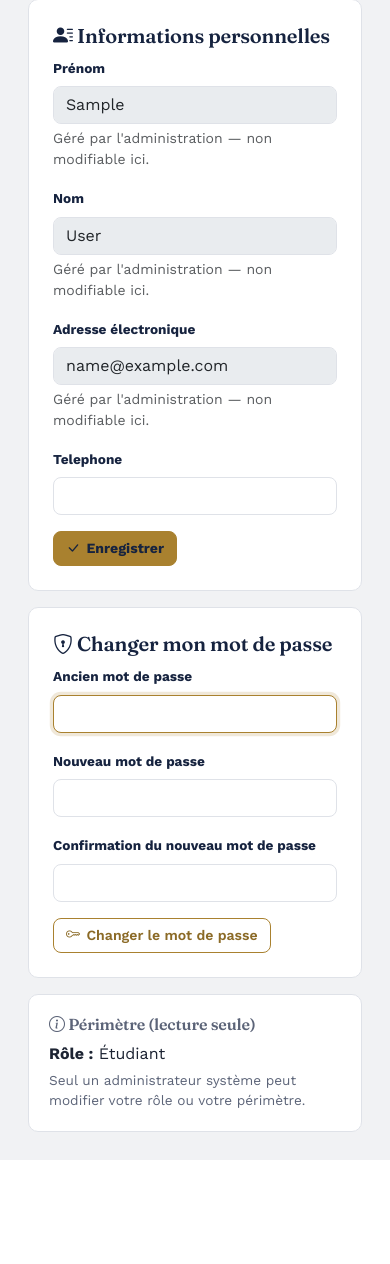
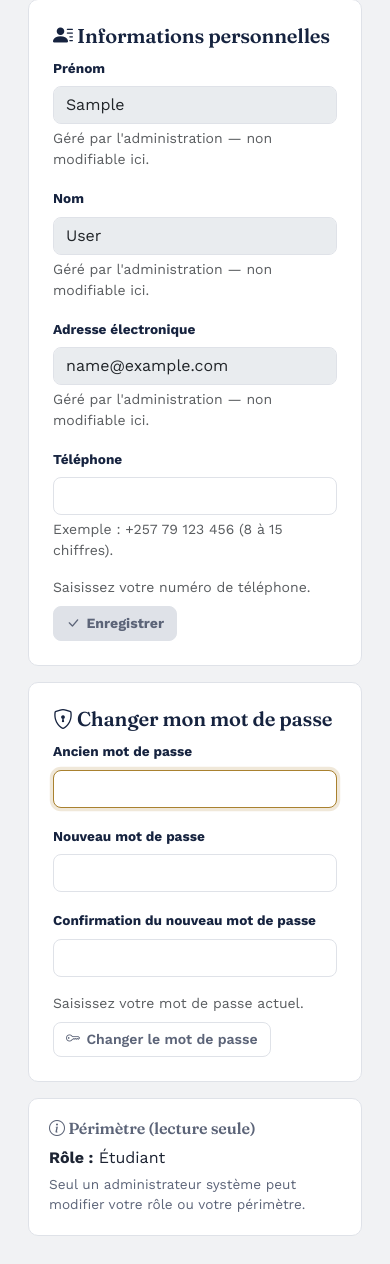
Before and after one commit to monamijer/django-academic, a Django app: page /comptes/profil/ in a window 390 px wide; the page is wider, and only the part inside the window is pictured. Shown: the part 258-1522 px from the top of that part. Before the commit the page ends 1418 px from the top of that part, so only its background shows below. Run offline with Django 5.2, Linux system fonts and the light colour scheme; the visitor is signed in with stand-in values (Sample User, id 1); data that the repository does not hold is empty; some libraries are stand-ins or nearby versions.

Commit message:
feat(profile): disable submit buttons until the form is valid
The 'Enregistrer' and 'Changer le mot de passe' buttons now stay disabled while the phone number is empty/invalid or the password change does not satisfy the rules a browser can check (current password present, new password >= 8 chars and not digits-only, confirmation present and matching), with a live one-line hint saying what is missing. Server-side validation is the source of truth: ProfilForm.telephone is now required with valider_telephone (optional leading +, digits with space/dot/hyphen separators, 8-15 digits), and the JS reads its bounds from data-* attributes emitted by the Django form so the two cannot drift on the numeric limits. The client guard is progressive enhancement only: without JavaScript the buttons stay enabled and the server rejects the same inputs. Rules only the server can evaluate (common passwords, similarity to user attributes) still produce server-side errors after the button enables.

Verified end to end in headless Chromium (41 checks): phone/password rule matrix, hint text, direct POSTs bypassing the JS guard leave the database unchanged, a valid phone saves, wrong current password and 'password' are rejected by the server, a valid password change succeeds and keeps the session, and the no-JavaScript fallback. Also fixes the 'Telephone' label (missing accent) and adds novalidate to both forms so validation errors come consistently from the server instead of native browser bubbles.

```diff
--- a/comptes/forms.py
+++ b/comptes/forms.py
@@ -1,7 +1,32 @@
+import re
+
 from django import forms
 from django.contrib.auth.forms import AuthenticationForm, PasswordChangeForm
+from django.core.exceptions import ValidationError
 
 from .models import Utilisateur
+
+# Règles partagées avec static/js/profil.js, qui les lit via des attributs data-* :
+# le navigateur ne fait que refléter ce que le serveur exige, jamais l'inverse.
+TELEPHONE_CHIFFRES_MIN = 8    # ex. 79123456 (numéro local burundais)
+TELEPHONE_CHIFFRES_MAX = 15   # plafond de la norme E.164
+MOT_DE_PASSE_LONGUEUR_MIN = 8  # doit rester égal à MinimumLengthValidator (settings.py)
+
+_FORMAT_TELEPHONE = re.compile(r"\+?[0-9][0-9 .\-]*")
+
+
+def valider_telephone(valeur):
+    """Un « + » optionnel, puis des chiffres séparés au besoin par espaces,
+    points ou tirets ; entre 8 et 15 chiffres au total."""
+    if not _FORMAT_TELEPHONE.fullmatch(valeur.strip()):
+        raise ValidationError(
+            "Chiffres, espaces, points ou tirets uniquement, avec un « + » optionnel au début."
+        )
+    nb_chiffres = len(re.sub(r"[^0-9]", "", valeur))
+    if not TELEPHONE_CHIFFRES_MIN <= nb_chiffres <= TELEPHONE_CHIFFRES_MAX:
+        raise ValidationError(
+            f"Le numéro doit contenir entre {TELEPHONE_CHIFFRES_MIN} et {TELEPHONE_CHIFFRES_MAX} chiffres."
+        )
 
 
 class ConnexionForm(AuthenticationForm):
@@ -40,11 +65,30 @@ class ProfilForm(forms.ModelForm):
             self.fields[champ].disabled = True
             self.fields[champ].help_text = "Géré par l'administration — non modifiable ici."
 
+        telephone = self.fields["telephone"]
+        telephone.required = True  # le modèle autorise le vide, pas ce formulaire
+        telephone.label = "Téléphone"
+        telephone.validators.append(valider_telephone)
+        telephone.help_text = "Exemple : +257 79 123 456 (8 à 15 chiffres)."
+        telephone.widget.attrs.update({
+            "inputmode": "tel",
+            "autocomplete": "tel",
+            "data-garde-champ": "telephone",
+            "data-min-chiffres": TELEPHONE_CHIFFRES_MIN,
+            "data-max-chiffres": TELEPHONE_CHIFFRES_MAX,
+        })
+
+
 class ChangerMotDePasseForm(PasswordChangeForm):
     def __init__(self, *args, **kwargs):
         super().__init__(*args, **kwargs)
         for field in self.fields.values():
             field.widget.attrs["class"] = "form-control"
+        # Repères pour static/js/profil.js (garde du bouton d'envoi).
+        self.fields["old_password"].widget.attrs["data-garde-champ"] = "ancien"
+        self.fields["new_password1"].widget.attrs["data-garde-champ"] = "nouveau"
+        self.fields["new_password1"].widget.attrs["data-min-longueur"] = MOT_DE_PASSE_LONGUEUR_MIN
+        self.fields["new_password2"].widget.attrs["data-garde-champ"] = "confirmation"
 
 
 class UtilisateurForm(forms.ModelForm):
--- a/comptes/templates/comptes/mon_profil.html
+++ b/comptes/templates/comptes/mon_profil.html
@@ -1,4 +1,5 @@
 {% extends "base.html" %}
+{% load static %}
 {% block titre %}Mon profil{% endblock %}
 {% block contenu %}
 <div class="page-head"><div><h1>Mon profil</h1><div class="subtitle">{{ user.get_role_display }}</div></div></div>
@@ -6,7 +7,7 @@
   <div class="col-md-6">
     <div class="panel" style="padding:1.5rem;">
       <h5><i class="bi bi-person-lines-fill"></i> Informations personnelles</h5>
-      <form method="post">
+      <form method="post" data-garde="telephone" novalidate>
         {% csrf_token %}
         <input type="hidden" name="form" value="infos">
         {% if user.fiche_etudiant %}
@@ -18,28 +19,30 @@
         {% endif %}
         {% for field in form %}
           <div class="mb-3">
-            <label class="form-label">{{ field.label }}</label>{{ field }}
+            <label class="form-label" for="{{ field.id_for_label }}">{{ field.label }}</label>{{ field }}
             {% if field.help_text %}<div class="form-text">{{ field.help_text }}</div>{% endif %}
             {% for error in field.errors %}<div class="text-danger small">{{ error }}</div>{% endfor %}
           </div>
         {% endfor %}
-        <button class="btn btn-brand btn-icon"><i class="bi bi-check-lg"></i> Enregistrer</button>
+        <p class="form-text mb-2" id="aide-profil" data-garde-aide aria-live="polite"></p>
+        <button type="submit" class="btn btn-brand btn-icon" data-garde-submit aria-describedby="aide-profil"><i class="bi bi-check-lg"></i> Enregistrer</button>
       </form>
     </div>
   </div>
   <div class="col-md-6">
     <div class="panel mb-3" style="padding:1.5rem;">
       <h5><i class="bi bi-shield-lock"></i> Changer mon mot de passe</h5>
-      <form method="post">
+      <form method="post" data-garde="mot-de-passe" novalidate>
         {% csrf_token %}
         <input type="hidden" name="form" value="mot_de_passe">
         {% for field in mdp_form %}
           <div class="mb-3">
-            <label class="form-label">{{ field.label }}</label>{{ field }}
+            <label class="form-label" for="{{ field.id_for_label }}">{{ field.label }}</label>{{ field }}
             {% for error in field.errors %}<div class="text-danger small">{{ error }}</div>{% endfor %}
           </div>
         {% endfor %}
-        <button class="btn btn-outline-brand btn-icon"><i class="bi bi-key"></i> Changer le mot de passe</button>
+        <p class="form-text mb-2" id="aide-mdp" data-garde-aide aria-live="polite"></p>
+        <button type="submit" class="btn btn-outline-brand btn-icon" data-garde-submit aria-describedby="aide-mdp"><i class="bi bi-key"></i> Changer le mot de passe</button>
       </form>
     </div>
     <div class="panel" style="padding:1.25rem;">
@@ -51,4 +54,5 @@
     </div>
   </div>
 </div>
+<script src="{% static 'js/profil.js' %}" defer></script>
 {% endblock %}
--- /dev/null
+++ b/static/js/profil.js
@@ -0,0 +1,86 @@
+/* Mon profil — garde des boutons d'envoi.
+
+   « Enregistrer » et « Changer le mot de passe » restent désactivés tant que le
+   formulaire ne respecte pas les règles qu'un navigateur peut vérifier seul, et
+   une ligne d'aide dit ce qui manque.
+
+   Ce n'est qu'un confort : le serveur revalide tout, et applique en plus les
+   règles qu'il est seul à connaître (mots de passe trop courants, ressemblance
+   avec le nom, etc.). Sans JavaScript, les boutons restent actifs et c'est le
+   serveur qui décide. */
+(function () {
+  'use strict';
+
+  // Mêmes règles que comptes/forms.py (valider_telephone).
+  var FORMAT_TELEPHONE = /^\+?[0-9][0-9 .\-]*$/;
+
+  function chercher(form, repere) {
+    return form.querySelector('[data-garde-champ="' + repere + '"]');
+  }
+
+  function problemeTelephone(form) {
+    var champ = chercher(form, 'telephone');
+    var valeur = champ.value.trim();
+    var min = Number(champ.getAttribute('data-min-chiffres'));
+    var max = Number(champ.getAttribute('data-max-chiffres'));
+
+    if (valeur === '') { return 'Saisissez votre numéro de téléphone.'; }
+    if (!FORMAT_TELEPHONE.test(valeur)) {
+      return 'Chiffres, espaces, points ou tirets uniquement, avec un « + » optionnel au début.';
+    }
+    var nbChiffres = valeur.replace(/[^0-9]/g, '').length;
+    if (nbChiffres < min || nbChiffres > max) {
+      return 'Le numéro doit contenir entre ' + min + ' et ' + max + ' chiffres.';
+    }
+    return '';
+  }
+
+  function problemeMotDePasse(form) {
+    var ancien = chercher(form, 'ancien').value;
+    var nouveau = chercher(form, 'nouveau');
+    var confirmation = chercher(form, 'confirmation').value;
+    var min = Number(nouveau.getAttribute('data-min-longueur'));
+
+    if (ancien === '') { return 'Saisissez votre mot de passe actuel.'; }
+    if (nouveau.value.length < min) {
+      return 'Le nouveau mot de passe doit contenir au moins ' + min + ' caractères.';
+    }
+    if (/^[0-9]+$/.test(nouveau.value)) {
+      return 'Le nouveau mot de passe ne peut pas être composé uniquement de chiffres.';
+    }
+    if (confirmation === '') { return 'Confirmez le nouveau mot de passe.'; }
+    if (confirmation !== nouveau.value) { return 'Les deux mots de passe ne correspondent pas.'; }
+    return '';
+  }
+
+  var REGLES = {
+    'telephone': problemeTelephone,
+    'mot-de-passe': problemeMotDePasse
+  };
+
+  document.querySelectorAll('form[data-garde]').forEach(function (form) {
+    var verifier = REGLES[form.getAttribute('data-garde')];
+    var bouton = form.querySelector('[data-garde-submit]');
+    var aide = form.querySelector('[data-garde-aide]');
+    if (!verifier || !bouton) { return; }
+
+    function actualiser() {
+      var probleme = verifier(form);
+      bouton.disabled = probleme !== '';
+      // On ne réécrit le texte que s'il change : un lecteur d'écran ne doit pas
+      // ré-annoncer la même phrase à chaque frappe.
+      if (aide && aide.textContent !== probleme) { aide.textContent = probleme; }
+    }
+
+    form.addEventListener('input', actualiser);
+    form.addEventListener('change', actualiser);
+    // Dernier filet : un envoi programmatique ne doit pas contourner la garde.
+    form.addEventListener('submit', function (evenement) {
+      if (verifier(form) !== '') { evenement.preventDefault(); }
+    });
+    // Retour arrière du navigateur : le champ peut être restauré sans événement.
+    window.addEventListener('pageshow', actualiser);
+
+    actualiser();
+  });
+})();
```
